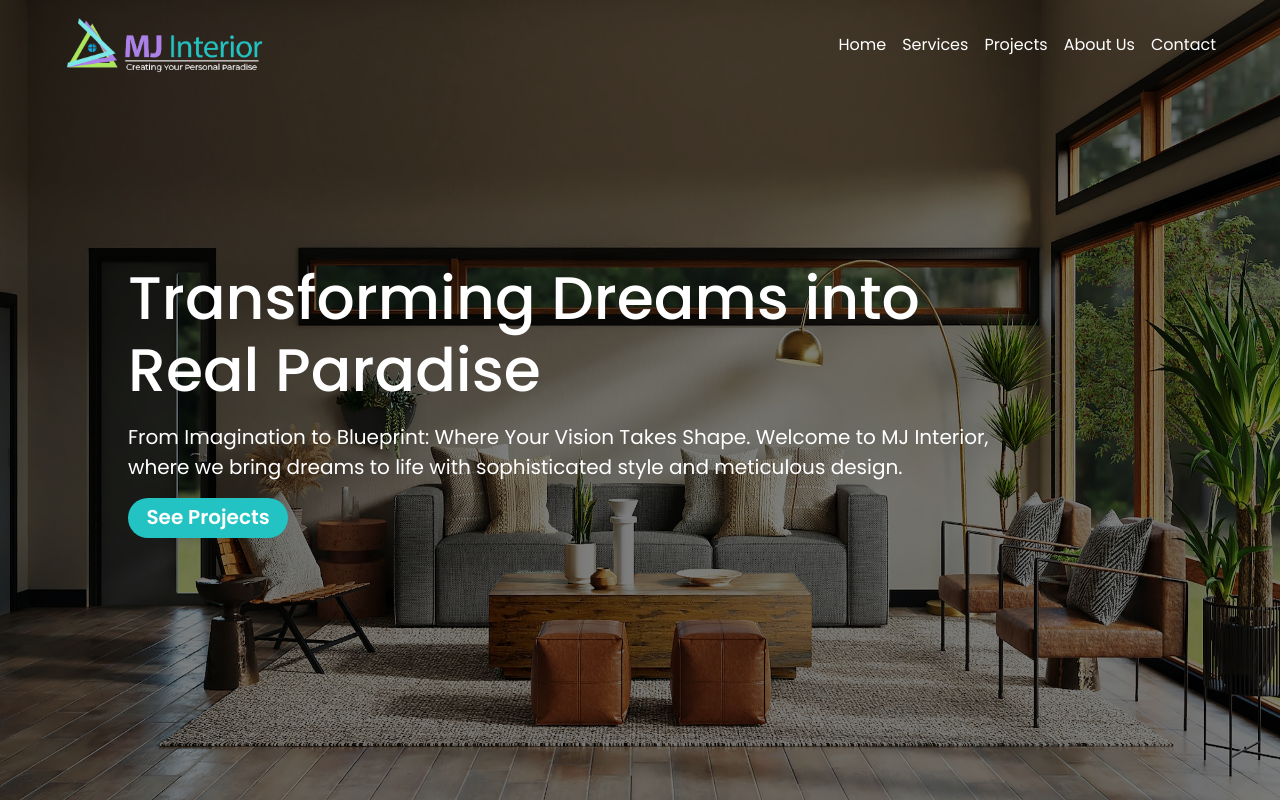
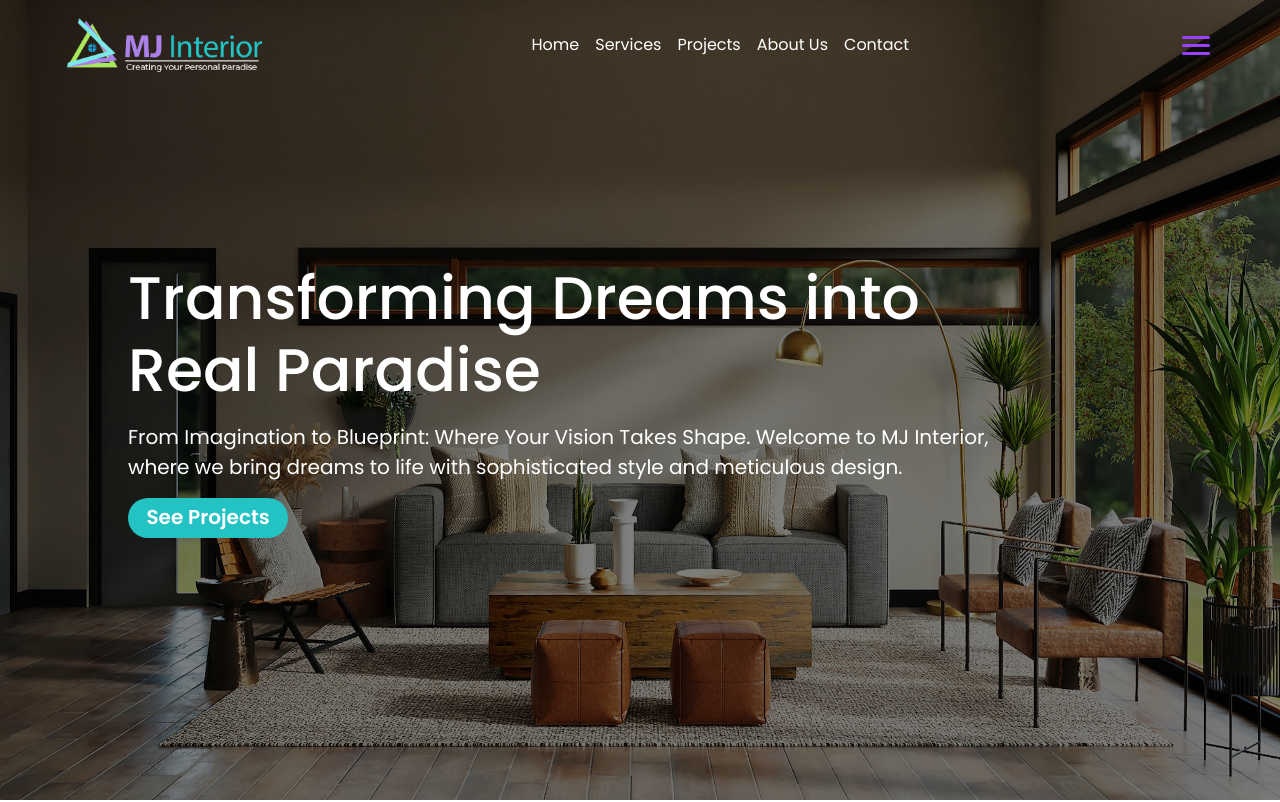
Before and after one commit to Mukesh-Sharma400/mj-interior, a Next.js app: page / in a window 1280 px wide. Shown: the top 802 px of the page. Built offline with nearby package versions, Linux system fonts and the light colour scheme.

Commit message:
SideMenu

```diff
--- a/src/app/components/Header.js
+++ b/src/app/components/Header.js
@@ -1,9 +1,9 @@
 import Link from "next/link";
 import Image from "next/image";
+import { SideMenu } from "./SideMenu";
 import styled from "styled-components";
 import { useEffect, useState } from "react";
 import logo from "../../../public/assets/logo.png";
-import { SideMenu } from "./SideMenu";
 
 export const Header = () => {
   const [scrolled, setScrolled] = useState(false);
@@ -45,7 +45,11 @@ export const Header = () => {
             Contact
           </Route>
         </RoutesWrapper>
-        <Button onClick={handleSideMenu} />
+        <Button onClick={handleSideMenu} sideMenuOpened={sideMenuOpened}>
+          <div className="bar bar--1"></div>
+          <div className="bar bar--2"></div>
+          <div className="bar bar--3"></div>
+        </Button>
       </DisplayWrapper>
       <SideMenu
         sideMenuOpened={sideMenuOpened}
@@ -105,13 +109,54 @@ const Route = styled(Link)`
 `;
 
 const Button = styled.button`
-  display: none;
+  --gap: 5px;
+  --height-bar: 3px;
+  --pos-y-bar-one: 0;
+  --pos-y-bar-three: 0;
+  --scale-bar: 1;
+  --rotate-bar-one: 0;
+  --rotate-bar-three: 0;
+
   width: 40px;
-  height: 40px;
-  border-radius: 50%;
-  background-color: lightblue;
+  display: flex;
+  flex-direction: column;
+  gap: var(--gap);
+  cursor: pointer;
+  position: relative;
+  background: transparent;
 
-  @media (max-width: 426px) {
-    display: initial;
+  .bar {
+    position: relative;
+    height: var(--height-bar);
+    width: 100%;
+    border-radius: 0.5rem;
+    background-color: #9941fc;
   }
+
+  .bar--1 {
+    top: var(--pos-y-bar-one);
+    transform: rotate(var(--rotate-bar-one));
+    transition: top 200ms 100ms, transform 100ms;
+  }
+
+  .bar--2 {
+    transform: scaleX(var(--scale-bar));
+    transition: transform 150ms 100ms;
+  }
+
+  .bar--3 {
+    bottom: var(--pos-y-bar-three);
+    transform: rotate(var(--rotate-bar-three));
+    transition: bottom 200ms 100ms, transform 100ms;
+  }
+
+  ${(props) =>
+    props.sideMenuOpened &&
+    `
+    --pos-y-bar-one: calc(var(--gap) + var(--height-bar));
+    --pos-y-bar-three: calc(var(--gap) + var(--height-bar));
+    --scale-bar: 0;
+    --rotate-bar-one: 45deg;
+    --rotate-bar-three: -45deg;
+  `}
 `;
--- a/src/app/components/SideMenu.js
+++ b/src/app/components/SideMenu.js
@@ -1,3 +1,4 @@
+import Link from "next/link";
 import styled from "styled-components";
 import { useEffect, useRef } from "react";
 
@@ -30,7 +31,13 @@ export const SideMenu = ({ sideMenuOpened, setSideMenuOpened }) => {
 
   return (
     <DisplayWrapper ref={sideMenuRef} sideMenuOpened={sideMenuOpened}>
-      SideMenu
+      <RoutesWrapper>
+        <Route href="/">Home</Route>
+        <Route href="/">Services</Route>
+        <Route href="/">Projects</Route>
+        <Route href="/">About Us</Route>
+        <Route href="/">Contact</Route>
+      </RoutesWrapper>
     </DisplayWrapper>
   );
 };
@@ -44,7 +51,7 @@ const DisplayWrapper = styled.div`
   backdrop-filter: blur(10.1px);
   -webkit-backdrop-filter: blur(10.1px);
   border-left: 1px solid rgba(225, 225, 225, 1);
-  padding: 5.5rem 1rem 1rem;
+  padding: 1rem;
   position: fixed;
   top: 0;
   right: ${(props) => (props.sideMenuOpened ? "0px" : "-400px")};
@@ -55,3 +62,26 @@ const DisplayWrapper = styled.div`
     display: initial;
   }
 `;
+
+const RoutesWrapper = styled.div`
+  display: flex;
+  flex-direction: column;
+  justify-content: center;
+  gap: 16px;
+  height: 100%;
+  transition: all 0.5s ease-in-out;
+`;
+
+const Route = styled(Link)`
+  font-size: 16px;
+  color: black;
+  background-color: white;
+  width: 100%;
+  height: 30px;
+  display: flex;
+  align-items: center;
+  padding: 0 10px;
+  border-radius: 8px;
+  text-decoration: none;
+  transition: all 0.5s ease-in-out;
+`;
```
